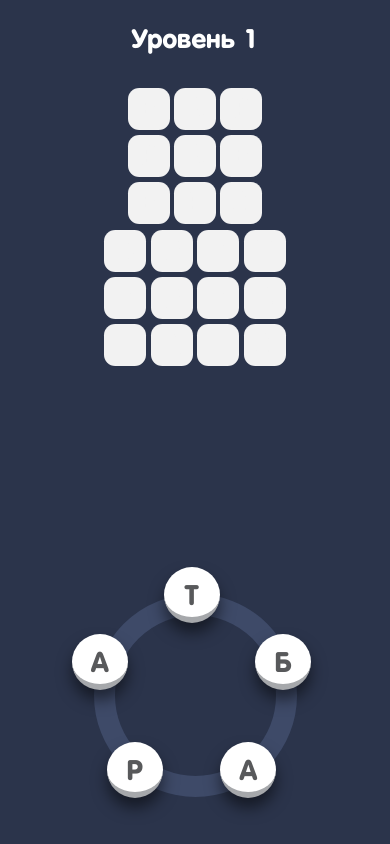
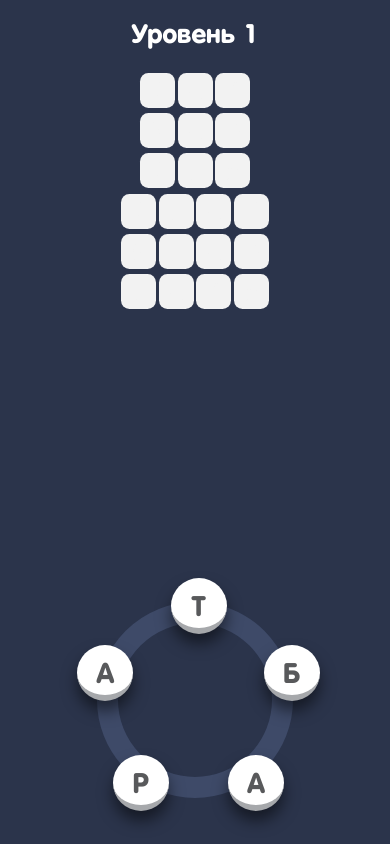
Before and after one commit to TatShen/testTaskOMG, a React (Vite) app: page / in a window 390 px wide. Built offline with nearby package versions, Linux system fonts and the light colour scheme.

Commit message:
-fix some styles

```diff
--- a/src/Components/Enter/Enter.module.scss
+++ b/src/Components/Enter/Enter.module.scss
@@ -1,6 +1,6 @@
 .enterContainer {
   width: auto;
-  height: 2.62rem;
+  height: 2.8rem;
   max-width: 90%;
   display: flex;
   justify-content: center;
@@ -32,7 +32,4 @@
   height: 2rem;
  }
 
- .enterContainer{
-  margin-top: -1rem;
- }
 }
--- a/src/Components/LettersBlock/LettersBlock.jsx
+++ b/src/Components/LettersBlock/LettersBlock.jsx
@@ -12,15 +12,15 @@ export const LettersBlock = () => {
   const { words } = useStore(LevelsStore);
   const blockRef = useRef(null);
   const width = useResize();
+  const [R, setR] = useState();
 
-  const [R, setR] = useState();
   useEffect(() => {
     setLetters(getLetters(words));
   }, [words]);
 
   useEffect(() => {
     if (blockRef.current) {
-      setR(blockRef.current.offsetWidth / 2 - 5);
+      setR(blockRef.current.offsetWidth / 2);
     }
   }, [blockRef, width]);
 
@@ -33,8 +33,8 @@ export const LettersBlock = () => {
         <div className={styles.center} id="center">
           {letters.map((letter, index) => {
             const angle = (index / letters.length) * 2 * Math.PI - Math.PI / 2;
-            const x = R * Math.cos(angle) - 95 / 2;
-            const y = R * Math.sin(angle) - 95 / 2;
+            const x = R * Math.cos(angle) - R / 4 ;
+            const y = R * Math.sin(angle) - R / 4 ;
             const style = {
               position: "absolute",
               left: `${x}px`,
--- a/src/Components/LettersBlock/LettersBlock.module.scss
+++ b/src/Components/LettersBlock/LettersBlock.module.scss
@@ -21,9 +21,9 @@
 
 .center {
   position: absolute;
-  top: 60%;
-  left: 60%;
-  transform: translate(-55%, -55%);
+  top: 50%;
+  left: 50%;
+  transform: translate(-50%, -50%);
   width: 0;
   height: 0;
 }
@@ -64,12 +64,8 @@
   }
 
   .lettersBlock{
-    width: 14.5rem;
-    height: 14.5rem;
-  }
-  .center{
-    top: 60%;
-    left: 60%;
+    width: 14rem;
+    height: 14rem;
   }
   .letter,
   .hovered {
--- a/src/Components/WordsBlock/WordsBlock.module.scss
+++ b/src/Components/WordsBlock/WordsBlock.module.scss
@@ -5,10 +5,11 @@
   justify-content: flex-start;
   align-items: center;
   gap: 0.375rem;
-  width: 96%;
-  height: 45%;
+  width: 50svw;
+  height: 47svh;
   margin: 0 auto;
-  overflow-y: auto;
+  overflow: hidden;
+  flex-wrap: wrap;
   z-index: 5;
 }
 
@@ -58,13 +59,16 @@
 
 @media screen and (max-width: 612px) {
   .wordsBlock{
-    max-height: 45%;
+    width: 94svw;
+  }
+  .word,
+  .rightWord {
+    gap: 0.2rem;
   }
   .emptyLetter, .rightLetter {
-    width: 3rem;
-    height: 3rem;
-    border-radius: 0.8rem;
-    font-size: 2rem;
+    width: 2.5rem;
+    height: 2.5rem;
+    border-radius: 0.6rem;
+    font-size: 1.7rem;
   }
-
 }
```
